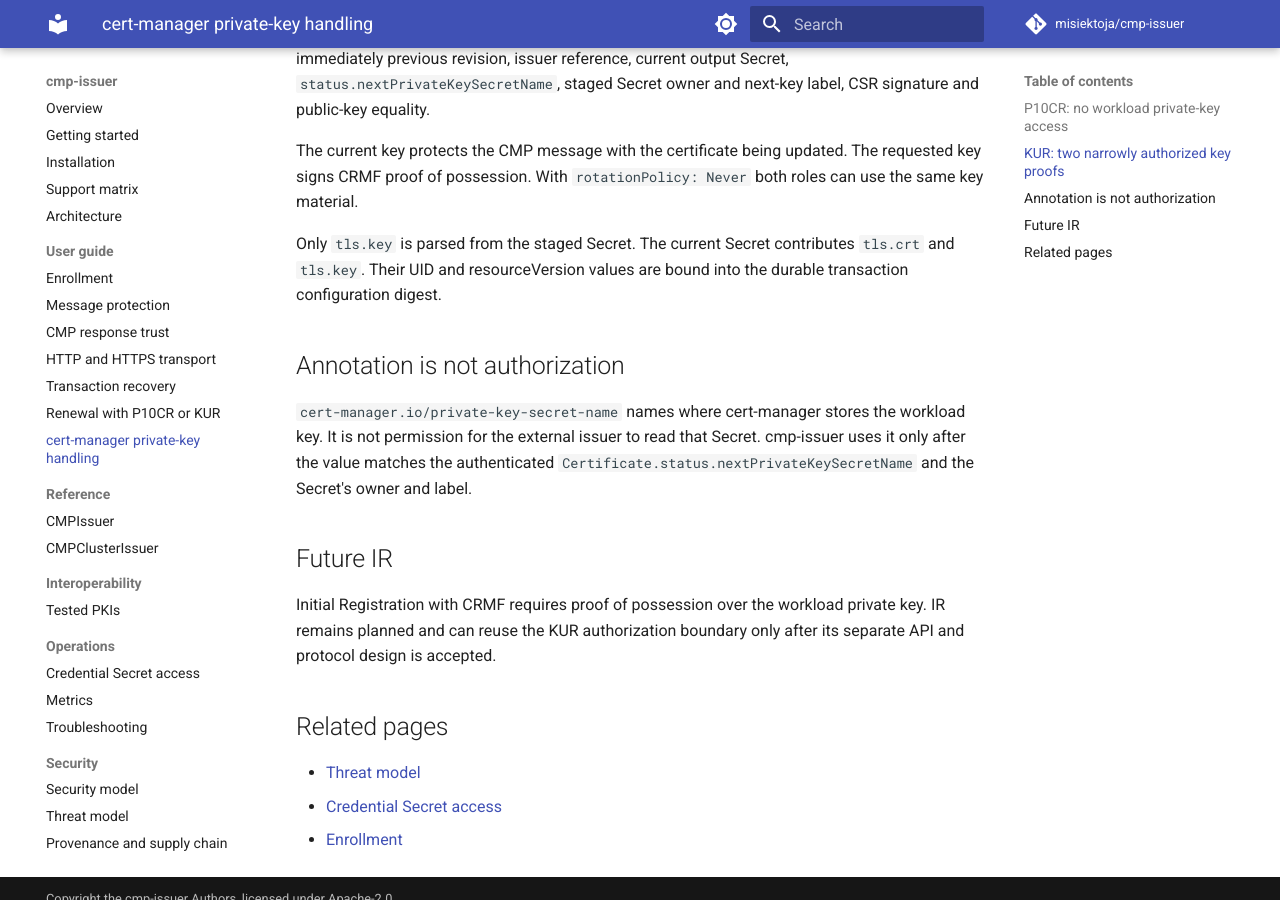
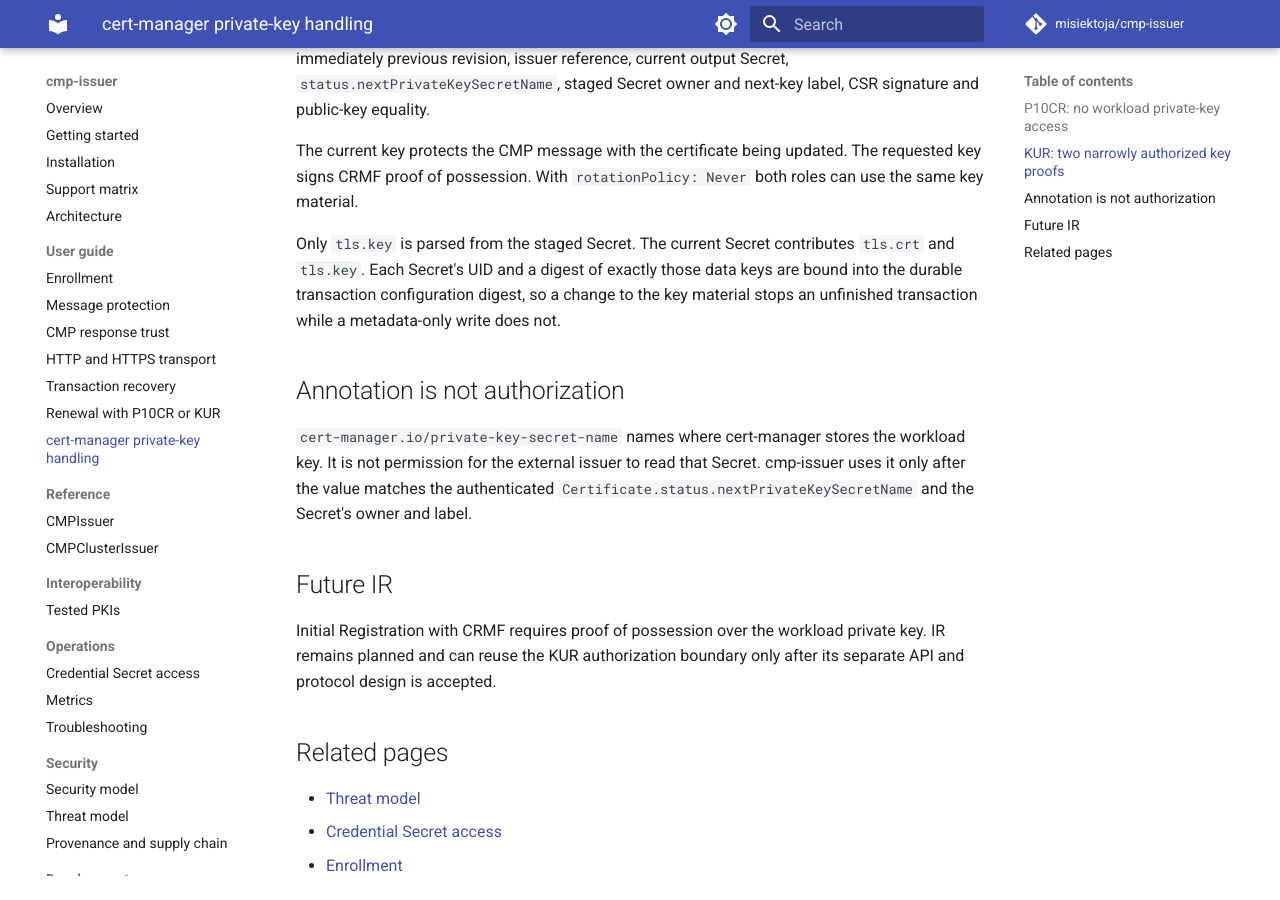
Before and after one commit to misiektoja/cmp-issuer, an MkDocs documentation site: the page built from docs/guide/private-key-handling.md, in a window 1280 px wide and 900 px high, scrolled down 788 px. Built offline with MkDocs 1.6.1 and Material for MkDocs 9.7.7, drawn with Linux system fonts in a browser that asks for light colours; comment, search, counter and statistics services are not loaded.

Commit message:
docs(guide): bind workload Secrets by their consumed data keys

```diff
--- a/docs/guide/private-key-handling.md
+++ b/docs/guide/private-key-handling.md
@@ -23,7 +23,7 @@
 
 The current key protects the CMP message with the certificate being updated. The requested key signs CRMF proof of possession. With `rotationPolicy: Never` both roles can use the same key material.
 
-Only `tls.key` is parsed from the staged Secret. The current Secret contributes `tls.crt` and `tls.key`. Their UID and resourceVersion values are bound into the durable transaction configuration digest.
+Only `tls.key` is parsed from the staged Secret. The current Secret contributes `tls.crt` and `tls.key`. Each Secret's UID and a digest of exactly those data keys are bound into the durable transaction configuration digest, so a change to the key material stops an unfinished transaction while a metadata-only write does not.
 
 ## Annotation is not authorization
 
```
